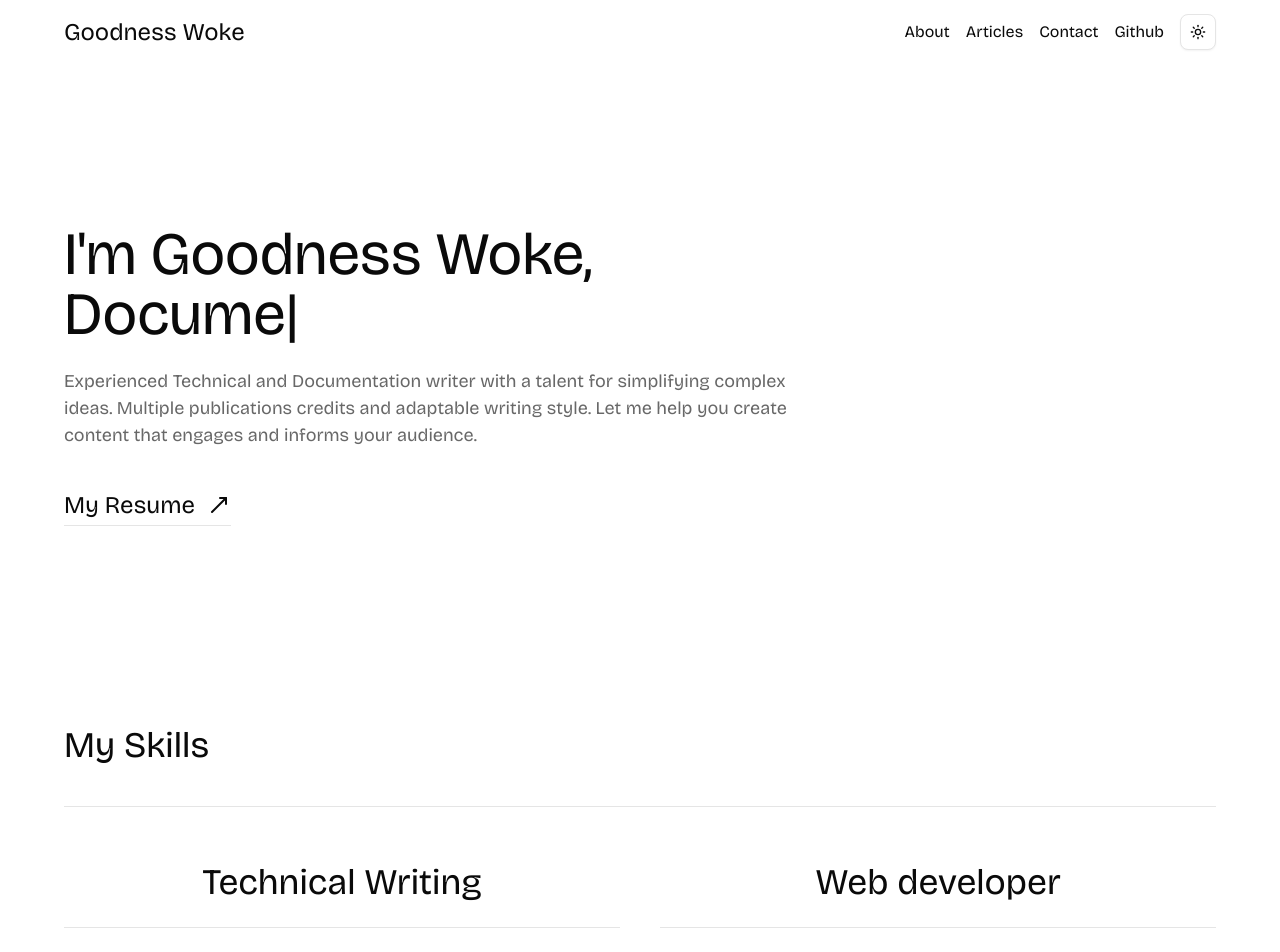
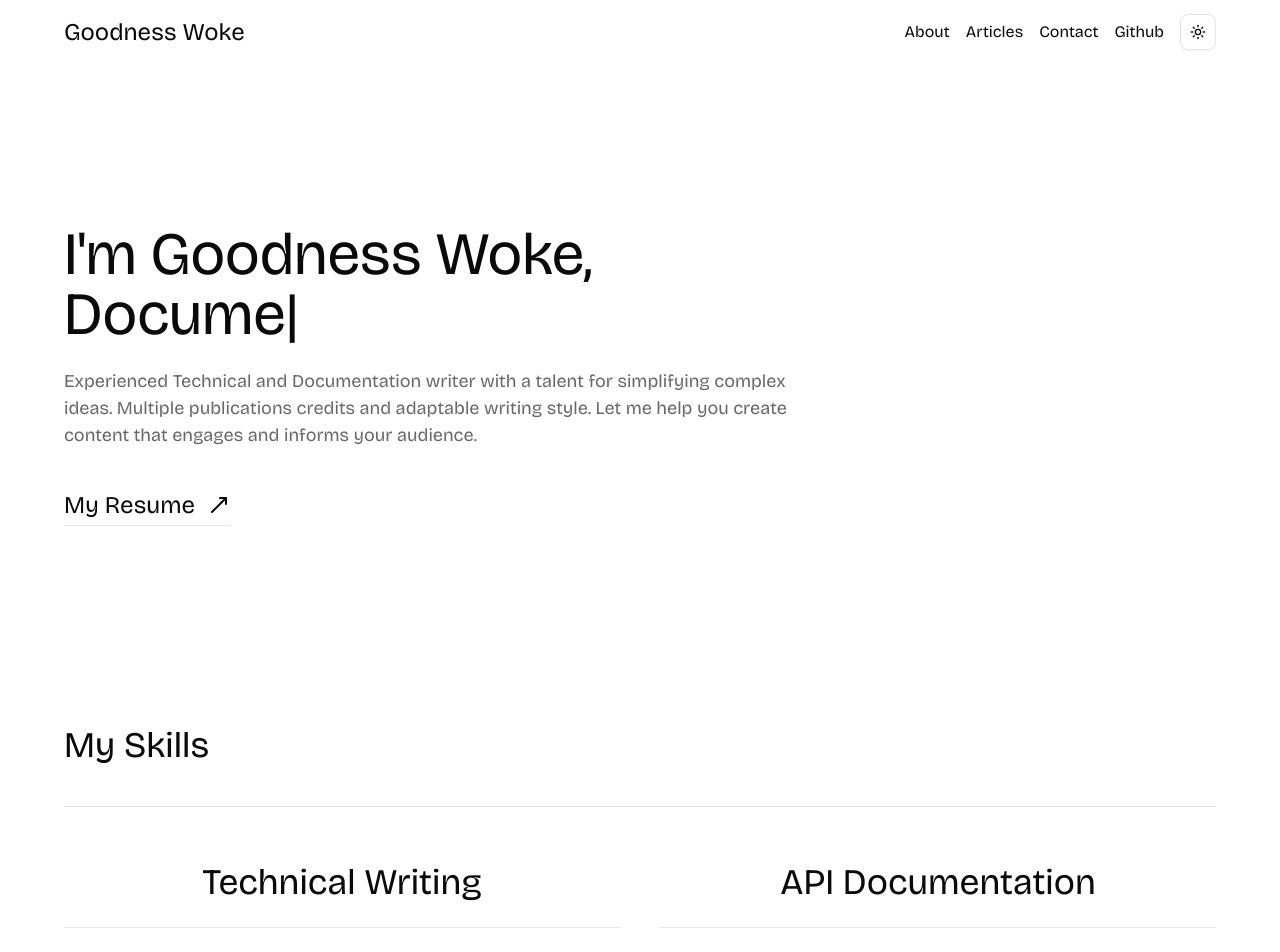
Before and after one commit to WISDOM-WOKE22/goodness_portfolio, a Next.js app: page / in a window 1280 px wide. Shown: the top 952 px of the page. Built offline with nearby package versions, Linux system fonts and the light colour scheme; a web font is replaced by a local one.

Commit message:
chore: updated about

```diff
--- a/components/skills.tsx
+++ b/components/skills.tsx
@@ -17,7 +17,7 @@ export default function Skills () {
 
                 <div className="mt-14 grid gap-10 grid-cols-1 md:grid-cols-2 w-full">
                     <Skill skill="Technical Writing"/>
-                    <Skill skill="Web developer"/>
+                    {/* <Skill skill="Web developer"/> */}
                     <Skill skill="API Documentation"/>
                     <Skill skill="Product Documentation"/>
                     <Skill skill="Frontend Developer"/>
```
